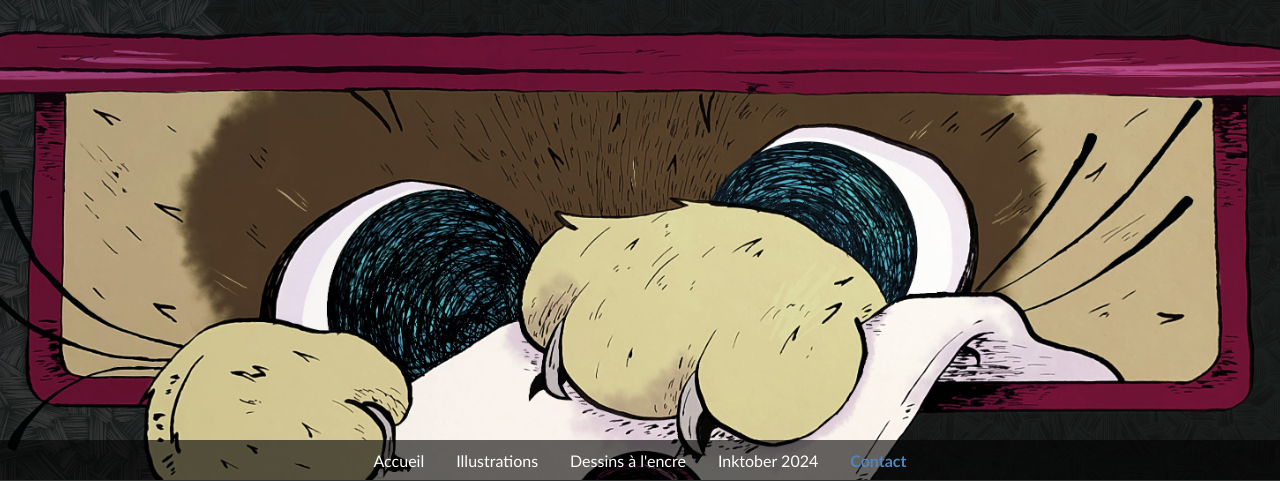
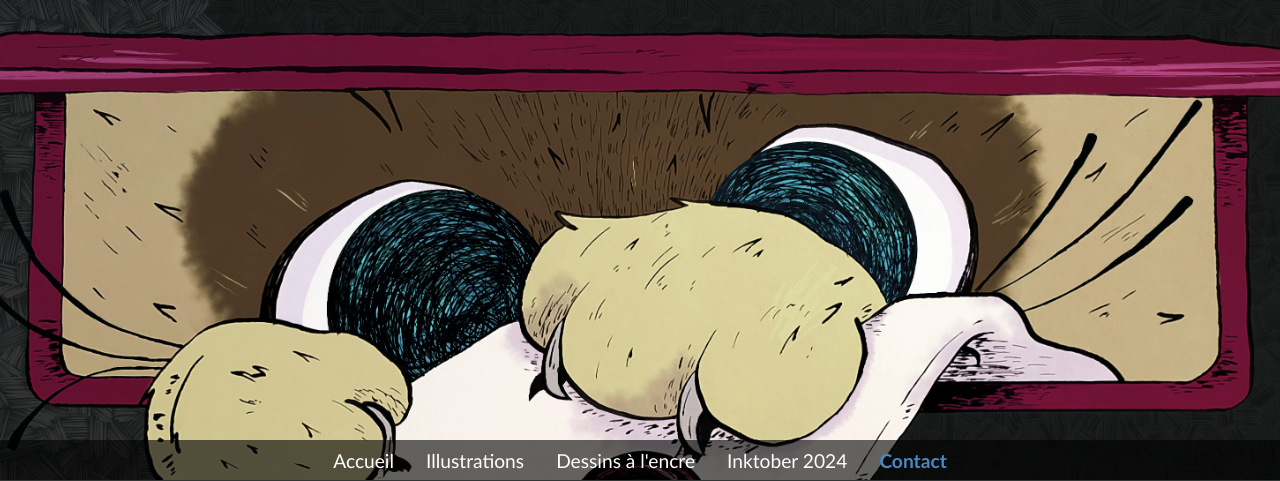
Before and after one commit to GaelleLabauve/PortfolioSaul, a PHP site: page /contact.html in a window 1280 px wide. Shown: the top 481 px of the page. Run offline with PHP 8.4, Linux system fonts and the light colour scheme; some libraries are stand-ins or nearby versions; some web fonts are replaced.

Commit message:
modification taille du texte de nav

```diff
--- a/css/style.css
+++ b/css/style.css
@@ -70,6 +70,7 @@ header{
 
 .navbar a{
     color: var(--white-text);
+    font-size: 1.2rem;
 }
 
 .navbar a:hover{
--- a/css/style2.css
+++ b/css/style2.css
@@ -86,6 +86,7 @@ form{
     box-shadow: 0 0.5em 0.5em -0.4em #ff3ca7ba;
     background-size: 100% 100%;
     transform: translateY(-0.15em);
+    cursor: pointer;
 }
 label {
     position:static;
--- a/css/variable.css
+++ b/css/variable.css
@@ -19,5 +19,6 @@
     --book-title: 'Tulpen One', sans-serif;
     --title: 'Cormorant Garamond', serif;
     --body: 'Cormorant Garamond', serif;
-    --base-size: var(--baseline) * 1.2;
+    --base-size: 1,2.5rem;
+    /* --base-size: var(--baseline) * 1.2; */
   }
```
